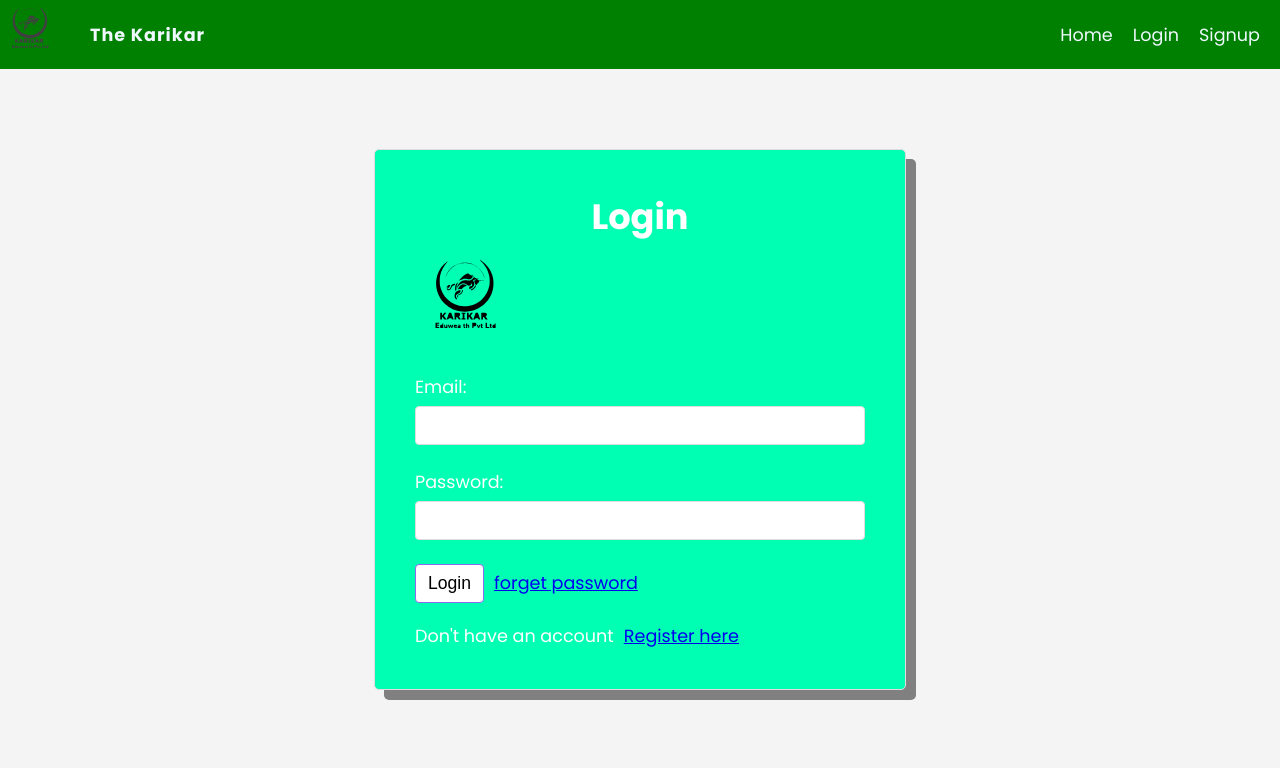
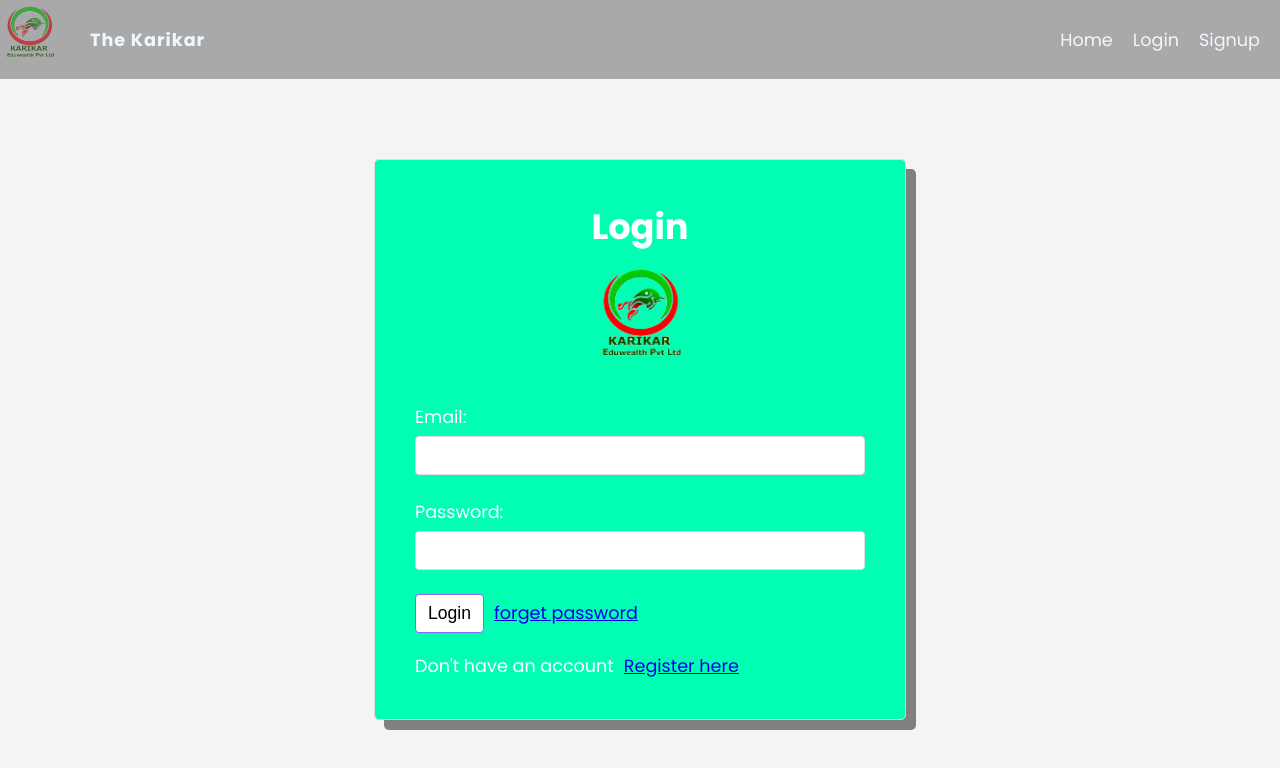
Before and after one commit to swatantragoswami09/karikarEduWealth, a React (Create React App) app: page /login in a window 1280 px wide. Shown: the top 768 px of the page. Built offline with nearby package versions, Linux system fonts and the light colour scheme; no server answers.

Commit message:
fix: logo

```diff
--- a/src/components/Navbar.css
+++ b/src/components/Navbar.css
@@ -3,7 +3,7 @@
   padding: 5px 0;
   box-sizing: border-box;
   margin-bottom: 80px;
-  background-color: green;
+  background-color: darkgray;
 }
 .navbar ul {
   display: flex;
--- a/src/components/Navbar.js
+++ b/src/components/Navbar.js
@@ -4,7 +4,7 @@ import { useLogout } from "../hooks/useLogout";
 import { useAuthContext } from "../hooks/useAuthContext";
 import LoadingSpinner from "../common/LoadingSpinner/LoadingSpinner";
 import { useHistory } from "react-router-dom";
-import logo from "../assets/logo.svg";
+import logo from "../assets/logo-transparent.png";
 import { red } from "@mui/material/colors";
 
 export default function Navbar() {
@@ -23,7 +23,7 @@ export default function Navbar() {
         <ul>
           <li className="logo">
             <Link to="/">
-              <img src={logo} style={{ height: "60px", width: "60px" }} />
+              <img src={logo} style={{ height: "70px", width: "60px" }} />
             </Link>
             <span>
               <Link to="/"> The Karikar</Link>
--- a/src/pages/login/Login.js
+++ b/src/pages/login/Login.js
@@ -6,7 +6,7 @@ import LoadingSpinner from "../../common/LoadingSpinner/LoadingSpinner";
 import Home from "../home/Home";
 import CommonSnackbar from "../../common/Snackbar";
 import { useAuthContext } from "../../hooks/useAuthContext";
-import logo from "../../assets/logo.svg";
+import logo from "../../assets/logo-transparent.png";
 
 export default function Login() {
   const [email, setEmail] = useState("");
@@ -37,10 +37,12 @@ export default function Login() {
     <form className="auth-form" onSubmit={handleSubmit}>
       <h1 style={{ textAlign: "center" }}>Login</h1>
       <img
+
         src={logo}
         style={{
-          height: "100px",
+          height: "120px",
           width: "100px",
+         marginLeft: "39%",
         }}
       />
       <label>
--- a/src/pages/signup/Signup.js
+++ b/src/pages/signup/Signup.js
@@ -6,7 +6,7 @@ import LoadingSpinner from "../../common/LoadingSpinner/LoadingSpinner";
 import CommonSnackbar from "../../common/Snackbar";
 import "./Signup.css";
 import { useAuthContext } from "../../hooks/useAuthContext";
-import logo from "../../assets/logo.svg";
+import logo from "../../assets/logo-transparent.png";
 
 export default function Signup() {
   const [referalCode, setReferalCode] = useState("");
@@ -67,7 +67,7 @@ export default function Signup() {
   return (
     <div className="main-container">
       <h1>Distributor Registration</h1>
-      <img src={logo} style={{ height: "300px", width: "300px" }} />
+      <img src={logo} style={{ height: "320px", width: "300px" }} />
       <form onSubmit={handleSubmit}>
         <div className="signup-form">
           <div className="right-content">
```
Also changed, not shown: src/assets/logo-transparent.png (added).
